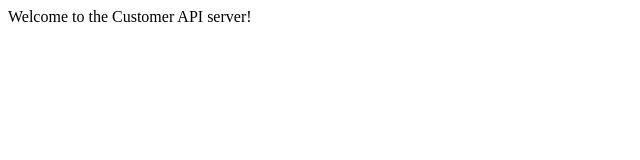
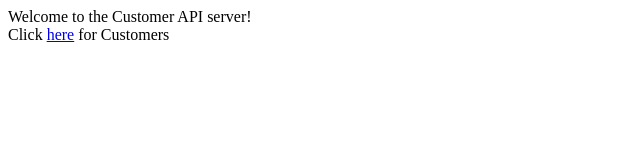
Before and after one commit to devDEVWENDY/project-phase3, a website: page public/index.html in a window 1280 px wide. Shown: the whole page, without its empty margins (0-640 px from the left). Drawn offline with Linux system fonts and the light colour scheme.

Commit message:
added link to get all customers

```diff
--- a/public/index.html
+++ b/public/index.html
@@ -1 +1,5 @@
+<!-- Home page -->
+
 Welcome to the Customer API server!
+<br/>
+Click <a href="/customers" >here</a> for Customers
```
